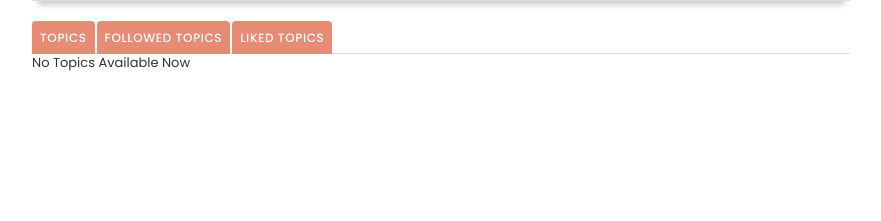
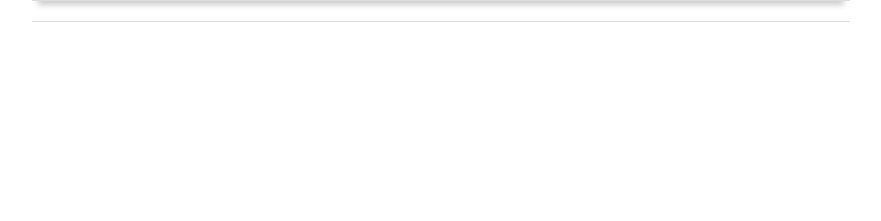
Before and after one commit to AbhishekB97/AshramForum, a Django app: page /profile/ in a window 1280 px wide. Shown: the part 341-562 px from the top of the page, without its empty margins (53-934 px from the left). Run offline with Django 3.2, Linux system fonts and the light colour scheme; the visitor is signed in with stand-in values (Sample User, id 1); data comes from the database, SQL or seed files in the repository; data that the repository does not hold is empty; some libraries are stand-ins or nearby versions.

Commit message:
Final touches #2

```diff
--- a/django_simple_forum/templates/forum/profile.html
+++ b/django_simple_forum/templates/forum/profile.html
@@ -66,15 +66,15 @@
                     <!-- Nav tabs -->
                     <ul class="nav nav-tabs" role="tablist">
                       <!--<li role="presentation" class="active"><a href="#Users" aria-controls="Users" role="tab" data-toggle="tab">Users</a></li>-->
-                      <li role="presentation"><a href="#Followed" aria-controls="Followed" role="tab" data-toggle="tab">Topics</a></li>
+                      <!--<li role="presentation"><a href="#Followed" aria-controls="Followed" role="tab" data-toggle="tab">Topics</a></li>
                       <li role="presentation"><a href="#Favourites" aria-controls="Favourites" role="tab" data-toggle="tab">Followed Topics</a></li>
                       <li role="presentation"><a href="#Favourites1" aria-controls="Favourites1" role="tab" data-toggle="tab">Liked Topics</a></li>
                     </ul>
-                    <!-- Tab panes -->
+
                     <div class="tab-content">
                       <div role="tabpanel" class="tab-pane active" id="Followed">
                         <div class="topic_container">
-                          <!-- topic_block starts here -->
+
                           {% if user_profile.get_topics %}
                           {% for topic in user_profile.get_topics %}
                           <div class="topic_block">
@@ -99,11 +99,11 @@
                         {% endfor %}
                         {% else %}
                         No Topics Available Now
-                          <!-- topic_block ends here -->
+
                         {% endif %}
                         </div>
-                      </div>
-                      <div role="tabpanel" class="tab-pane" id="Favourites">
+                      </div>-->
+                      <!--<div role="tabpanel" class="tab-pane" id="Favourites">
                         <div class="topic_container">
                           {% if user_profile.get_followed_topics %}
                           {% for topic in user_profile.get_followed_topics %}
@@ -132,8 +132,8 @@
                         {% endif %}
 
                         </div>
-                      </div>
-                      <div role="tabpanel" class="tab-pane" id="Favourites1">
+                      </div>-->
+                      <!--<div role="tabpanel" class="tab-pane" id="Favourites1">
                         <div class="topic_container">
                         {% if user_profile.get_liked_topics %}
                           {% for topic in user_profile.get_liked_topics %}
@@ -165,8 +165,8 @@
                       </div>
                     </div>
                   </div>
-                </div>
-                {% if user_profile.get_user_suggested_topics %}
+                </div>-->
+                <!--{% if user_profile.get_user_suggested_topics %}
                 <h4 class="inner_page_heading">Suggested Topics</h4>
                 <div class="topic_container">
                   {% for topic in user_profile.get_user_suggested_topics %}
@@ -191,7 +191,7 @@
                         </div>
                         {% endfor %}
                 </div>
-                {% endif %}
+                {% endif %}-->
               </div>
             </div>
           </div>
```
Also changed, not shown: 1 other file.
